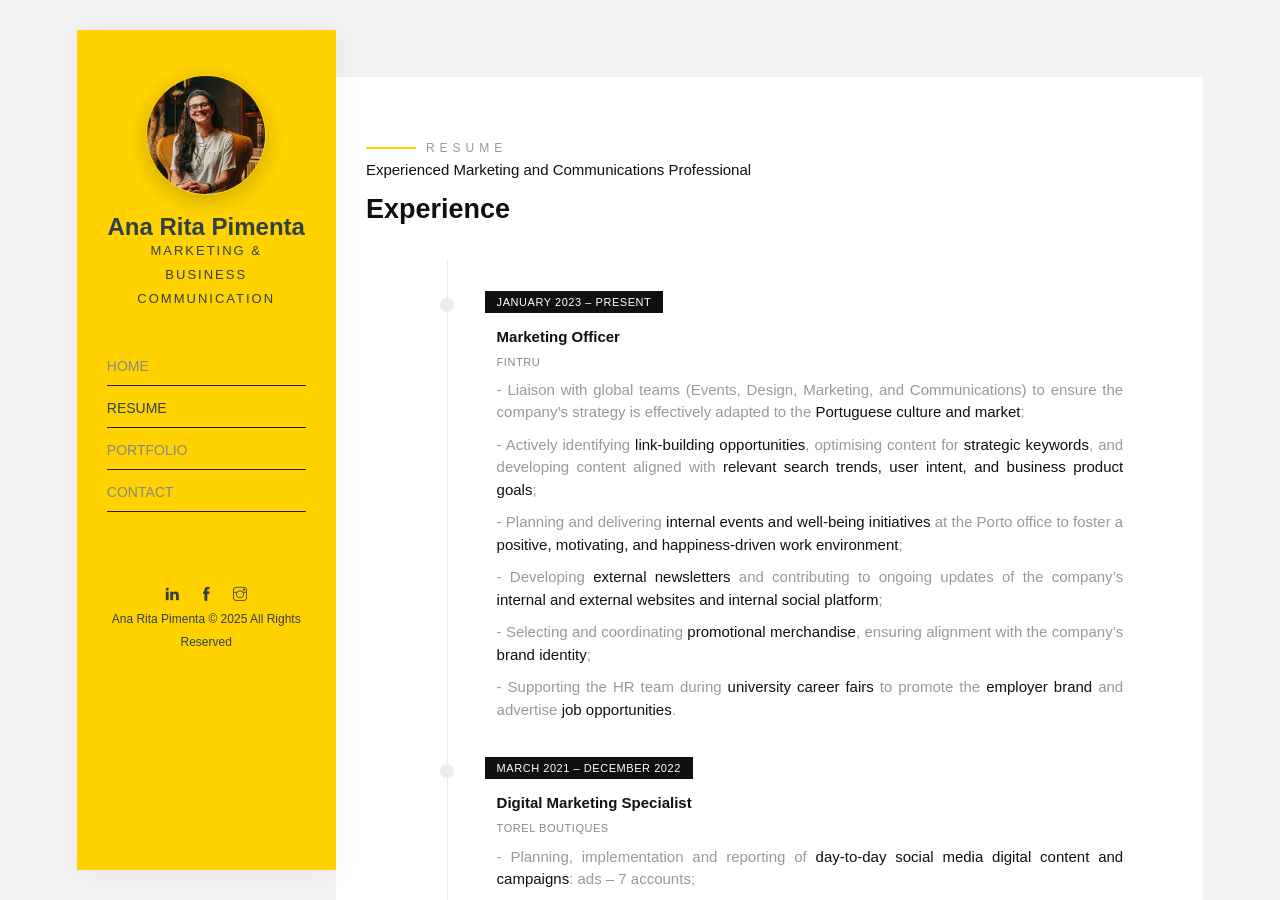
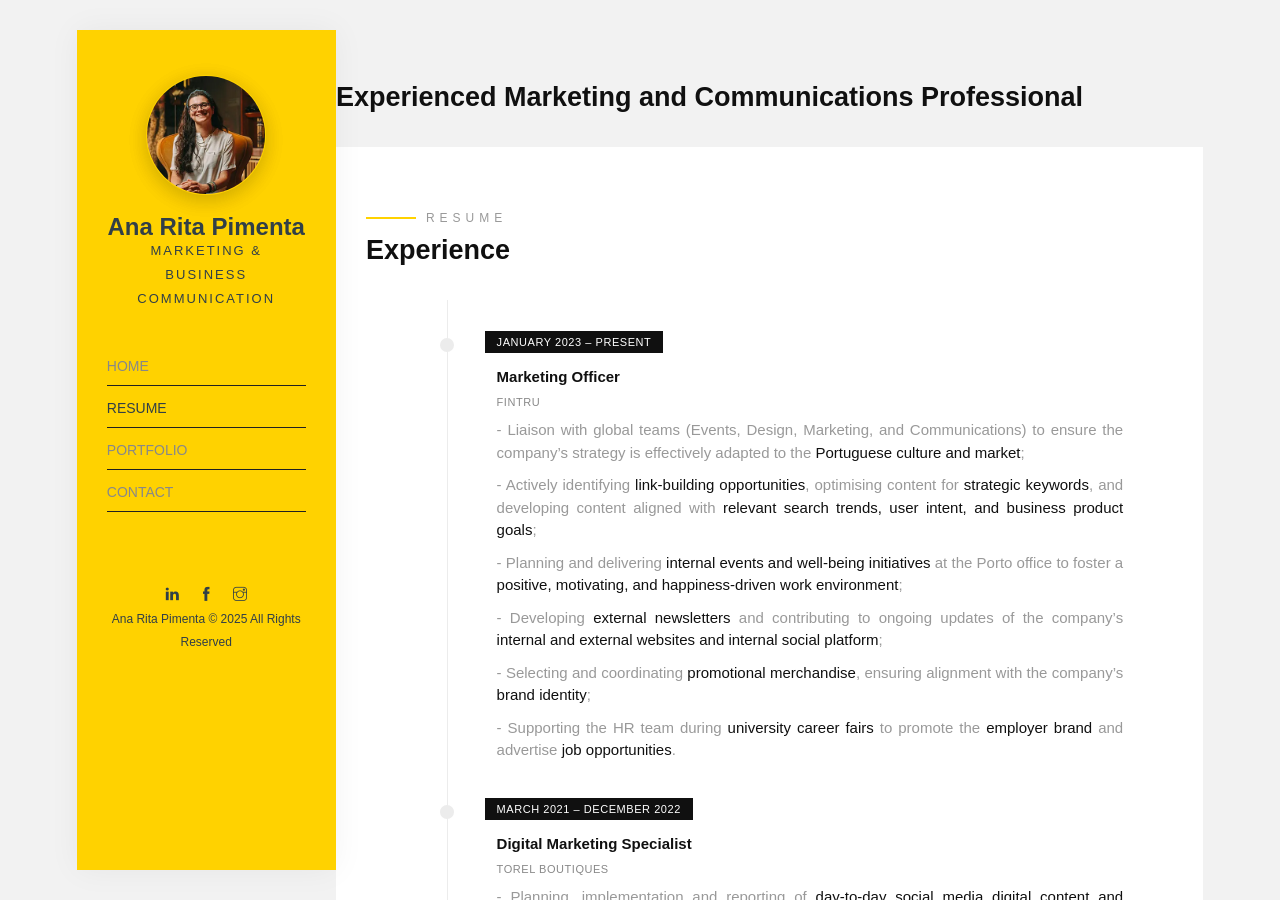
Before and after one commit to anaritapimenta/anaritapimenta.github.io, a Jekyll site: the page built from resume.html, in a window 1280 px wide and 900 px high. Built offline with Jekyll 4.4.1, drawn with Linux system fonts in a browser that asks for light colours; some web fonts are replaced.

Commit message:
Update resume.html

```diff
--- a/resume.html
+++ b/resume.html
@@ -4,17 +4,15 @@ description: Marketing and communications expert with a strong background in dig
 layout: default
 ---
 
+<h1 class="heading animate-box">
+  Experienced Marketing and Communications Professional
+</h1>
+
 <section class="resume" role="region" aria-labelledby="experience-heading">
   <div class="container-fluid">
     <div class="row">
       <div class="col-md-12">
         <span class="heading-meta style-1">Resume</span>
-
-        <!-- H1 visível, antes do H2, mesmo tamanho -->
-        <h1 class="heading animate-box" style="font-size: inherit; font-weight: normal; margin-bottom: 0.5em;">
-          Experienced Marketing and Communications Professional
-        </h1>
-
         <h2 class="heading animate-box" id="experience-heading" data-animate-effect="fadeInLeft">
           Experience
         </h2>
```
